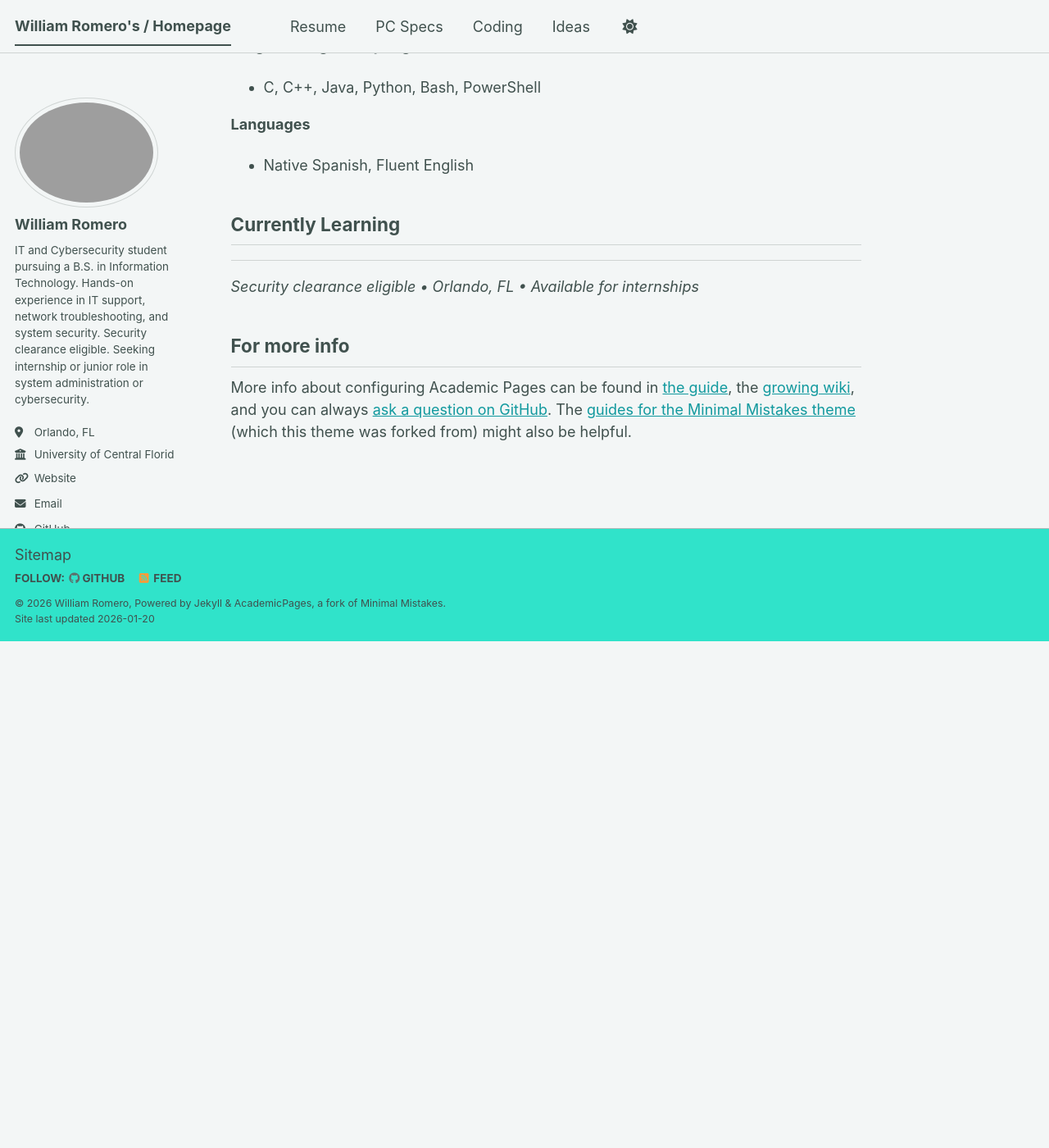
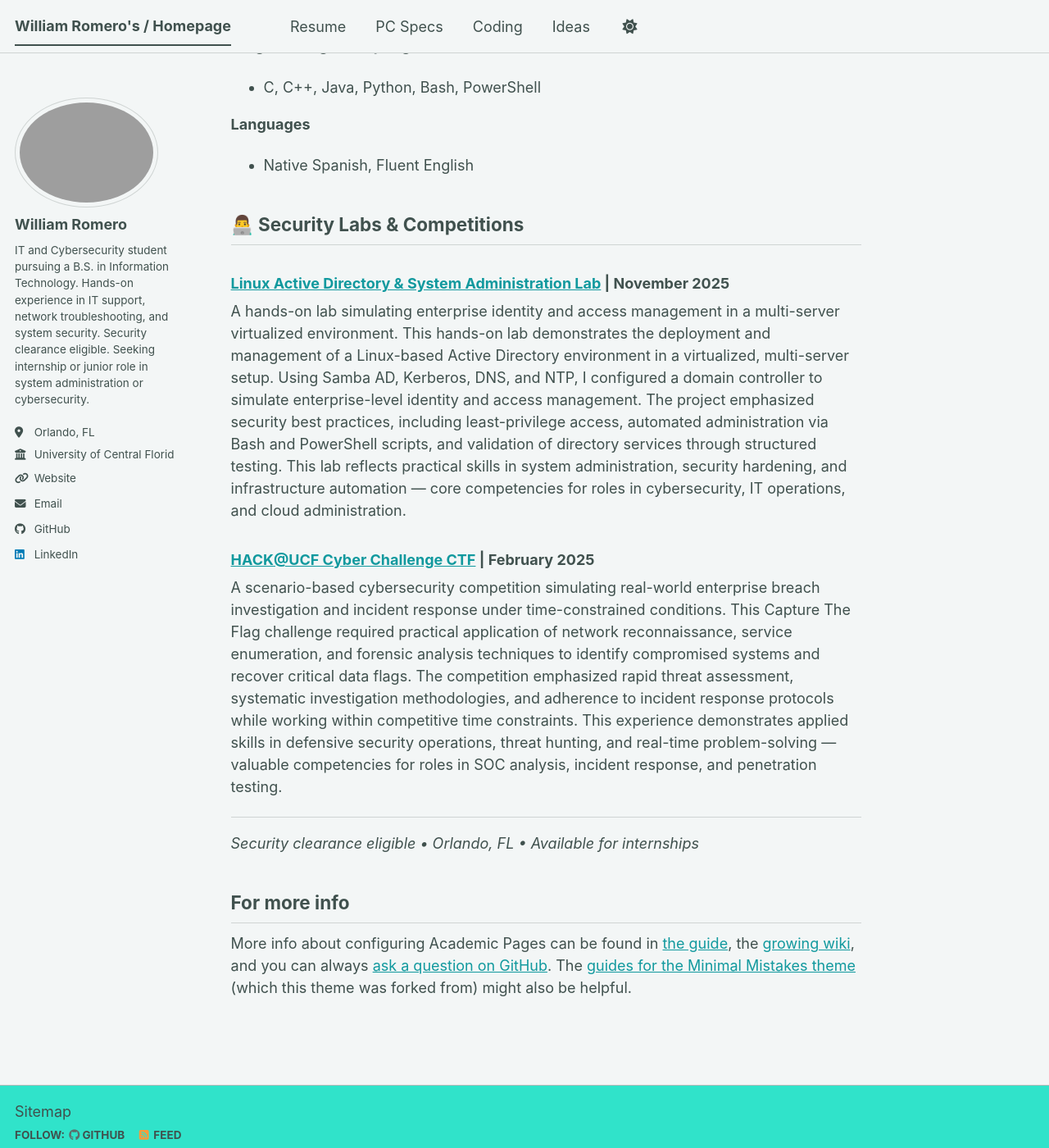
Before and after one commit to williamromero11/williamromero11.github.io, a Jekyll site: the page built from _pages/about.md, in a window 1280 px wide and 1400 px high, scrolled down 1667 px. Shown: the whole window at 82% size. Built offline with Jekyll 4.4.1, drawn with Linux system fonts in a browser that asks for light colours; a script bundle is joined from its source files by our own code; library files that are not in the unit come from our copies; before the commit the page ends 2449 px from its top, so only the background shows below that.

Commit message:
Update about.md

```diff
--- a/_pages/about.md
+++ b/_pages/about.md
@@ -44,7 +44,14 @@ I try to bring the lessons I learn from gaming and literature—strategy, ethics
 **Languages**
 - Native Spanish, Fluent English
 
-## Currently Learning
+## 👨‍💻 Security Labs & Competitions
+
+### [Linux Active Directory & System Administration Lab](https://github.com/williamromero11/linux-active-directory-lab) | November 2025
+A hands-on lab simulating enterprise identity and access management in a multi-server virtualized environment. This hands-on lab demonstrates the deployment and management of a Linux-based Active Directory environment in a virtualized, multi-server setup. Using Samba AD, Kerberos, DNS, and NTP, I configured a domain controller to simulate enterprise-level identity and access management. The project emphasized security best practices, including least-privilege access, automated administration via Bash and PowerShell scripts, and validation of directory services through structured testing. This lab reflects practical skills in system administration, security hardening, and infrastructure automation — core competencies for roles in cybersecurity, IT operations, and cloud administration.
+
+### [HACK@UCF Cyber Challenge CTF](https://hackucf.org/ctf) | February 2025
+A scenario-based cybersecurity competition simulating real-world enterprise breach investigation and incident response under time-constrained conditions. This Capture The Flag challenge required practical application of network reconnaissance, service enumeration, and forensic analysis techniques to identify compromised systems and recover critical data flags. The competition emphasized rapid threat assessment, systematic investigation methodologies, and adherence to incident response protocols while working within competitive time constraints. This experience demonstrates applied skills in defensive security operations, threat hunting, and real-time problem-solving — valuable competencies for roles in SOC analysis, incident response, and penetration testing.
+
 
 
 ---
```
